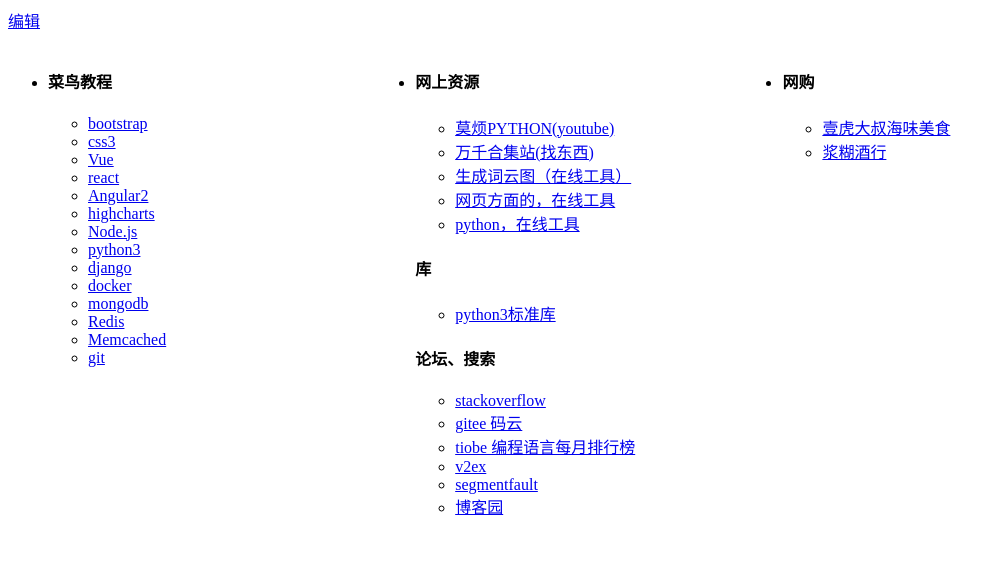
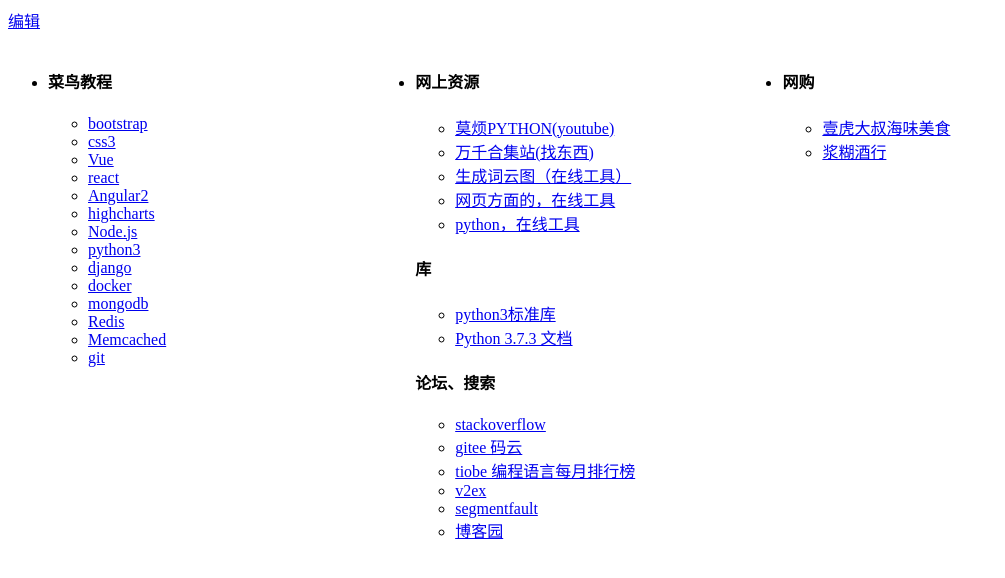
Before and after one commit to bjhhh/bjhhh.github.io, a plain HTML site: page index.html in a window 1280 px wide. Shown: the whole page, without its empty margins (0-1005 px from the left). Drawn offline with Linux system fonts and the light colour scheme.

Commit message:
Update index.html

```diff
--- a/index.html
+++ b/index.html
@@ -58,6 +58,7 @@
 	<h4>库</h4>
 	<ul>
 	<li><a href="https://docs.python.org/3/library/">python3标准库</a></li>
+	<li><a href="https://docs.python.org/zh-cn/3.7/">Python 3.7.3 文档</a></li>
 
 	</ul>
 
```
